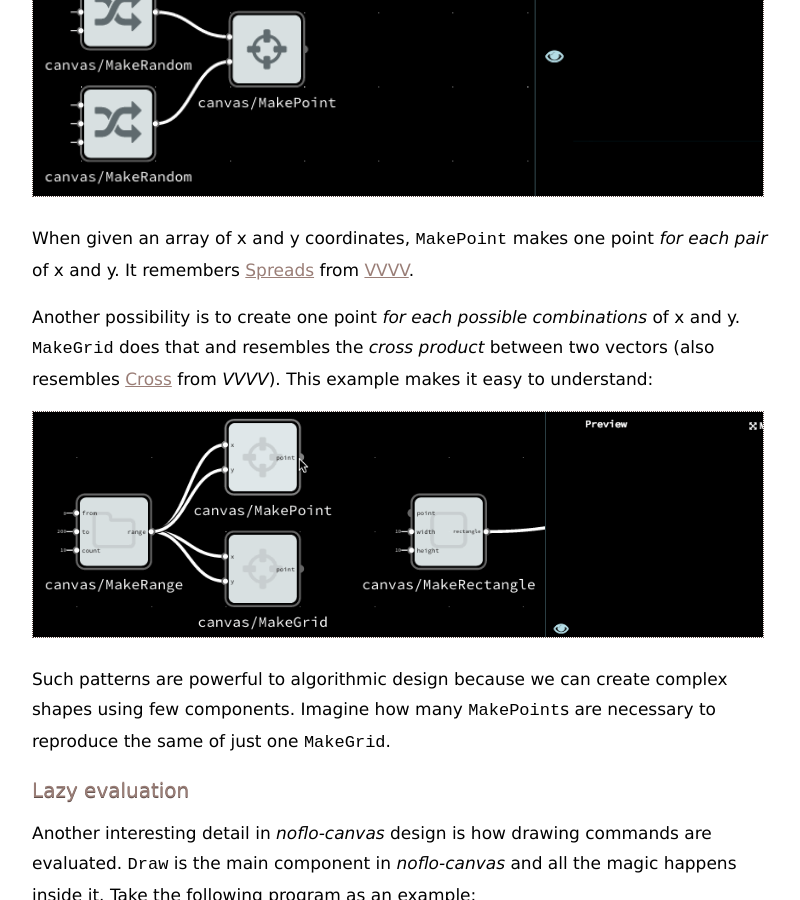
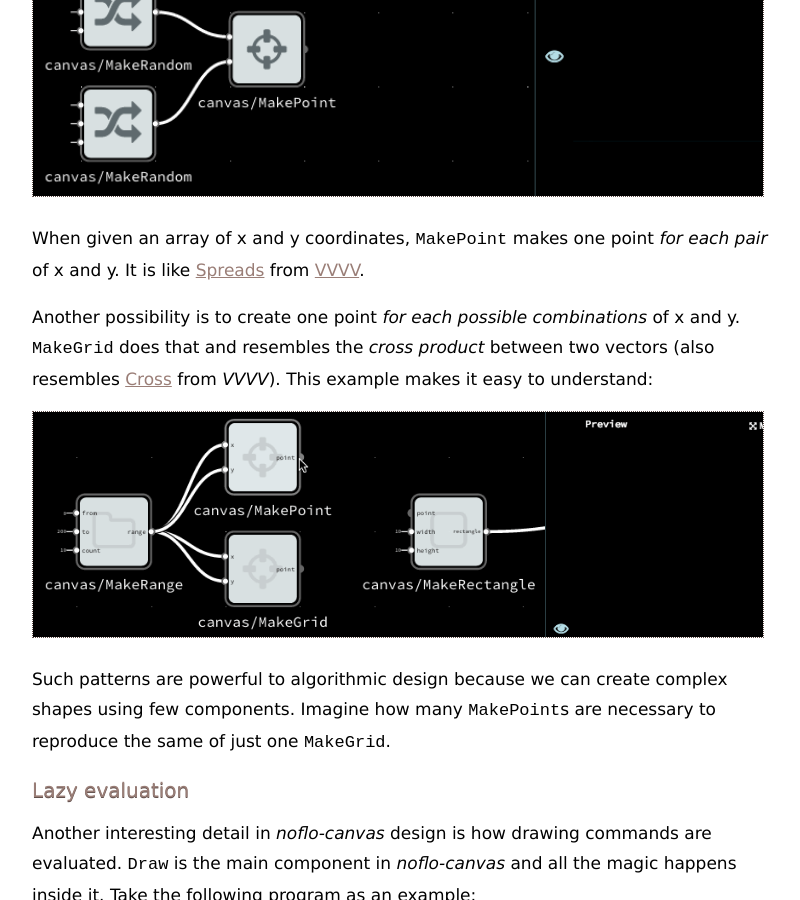
Before and after one commit to meemoo/meemoo.github.io, a Jekyll site: the page built from _posts/2014-06-16-noflo-canvas.markdown, in a window 1280 px wide and 900 px high, scrolled down 869 px. Shown: the whole window, without its empty margins (233-1033 px from the left). Built offline with Jekyll 4.4.1, drawn with Linux system fonts in a browser that asks for light colours; Markdown is read by kramdown in place of the engine named in the settings; comment, search, counter and statistics services are not loaded.

Commit message:
lets remember to do not use remember :-)

```diff
--- a/_posts/2014-06-16-noflo-canvas.markdown
+++ b/_posts/2014-06-16-noflo-canvas.markdown
@@ -22,7 +22,7 @@ In *noflo-canvas*, you have components like `MakePoint` which receives an unique
 
 <img src="http://meemoo.org/images/oneXarray.gif" width="730" />
 
-When given an array of x and y coordinates, `MakePoint` makes one point *for each pair* of x and y. It remembers [Spreads](http://vvvv.org/documentation/tutorial-spreads) from [VVVV](http://vvvv.org).
+When given an array of x and y coordinates, `MakePoint` makes one point *for each pair* of x and y. It is like [Spreads](http://vvvv.org/documentation/tutorial-spreads) from [VVVV](http://vvvv.org).
 
 Another possibility is to create one point *for each possible combinations* of x and y. `MakeGrid` does that and resembles the *cross product* between two vectors (also resembles [Cross](http://vvvv.org/documentation/cross-%282d%29) from *VVVV*). This example makes it easy to understand:
 
```
